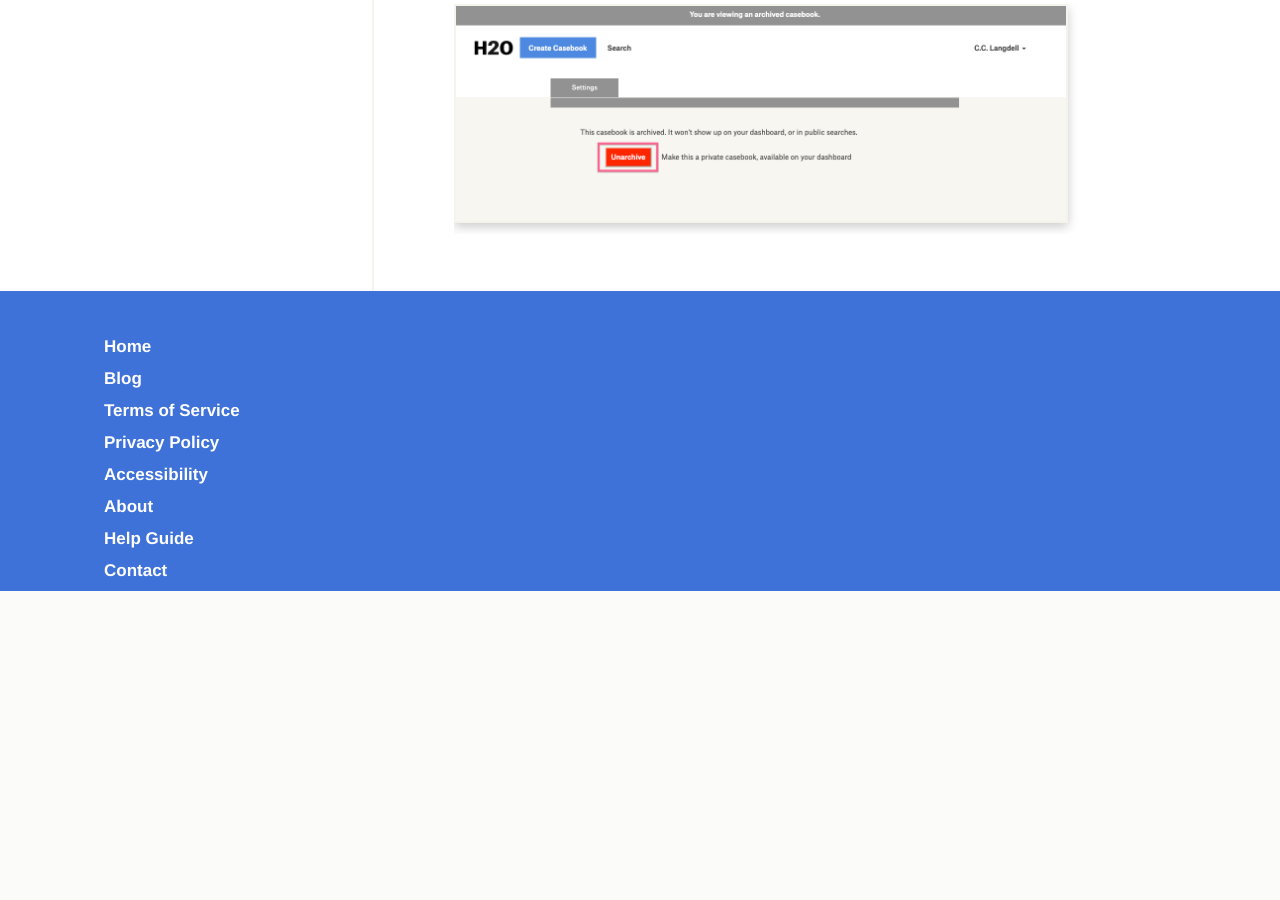
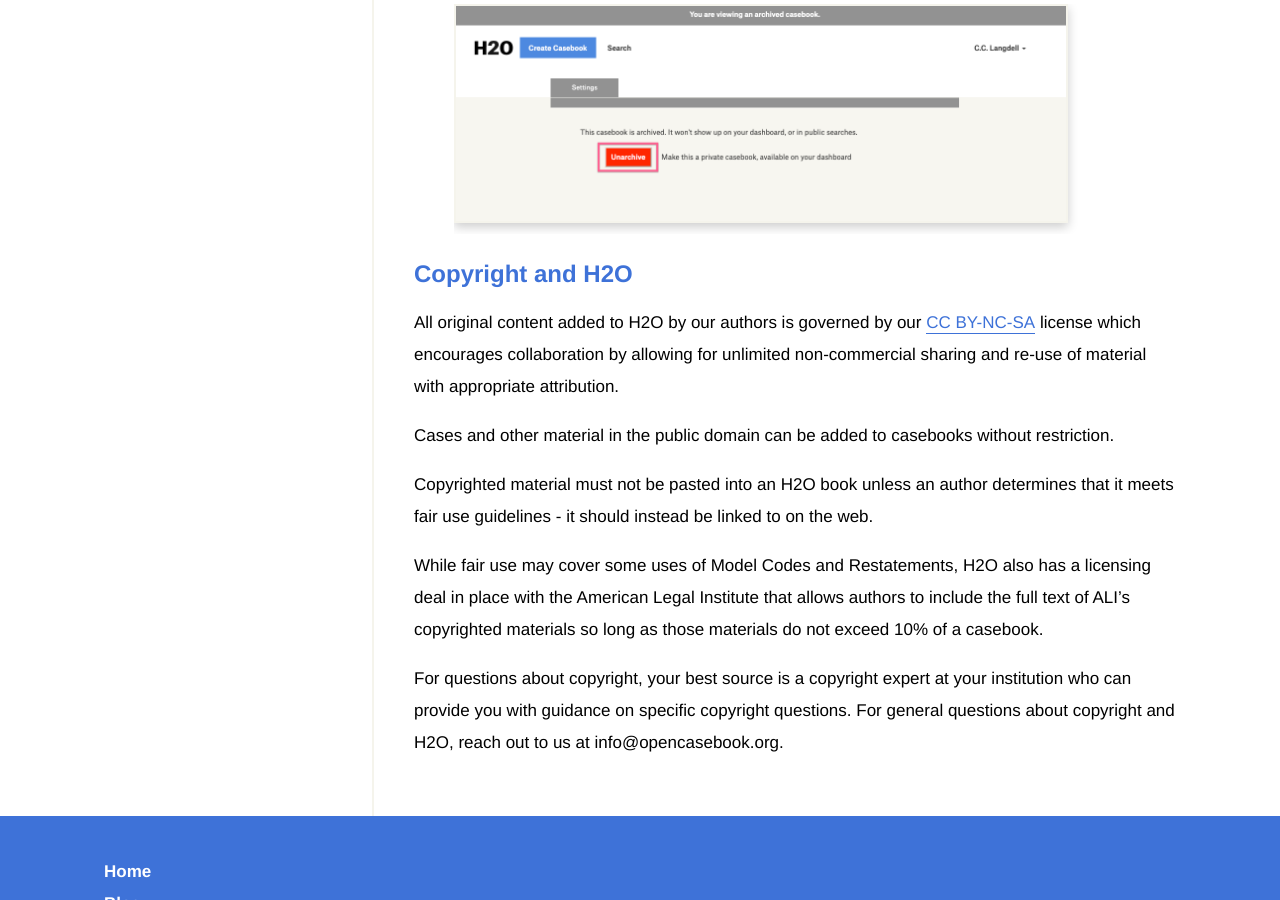
Before and after one commit to harvard-lil/h2o-static, a Jekyll site: the page built from app/making-casebooks.html, in a window 1280 px wide and 900 px high, scrolled down 19595 px. Built offline with Jekyll 4.4.1, drawn with Linux system fonts in a browser that asks for light colours; comment, search, counter and statistics services are not loaded; before the commit the page ends 20186 px from its top, so only the background shows below that; some of the changed text lies outside the part shown.

Commit message:
Update making-casebooks.html

```diff
--- a/app/making-casebooks.html
+++ b/app/making-casebooks.html
@@ -72,9 +72,10 @@ sharing-image: images/h2o-logo.svg
         <li>
             <ul class="toc-level-2">
                 <li><a href="#grouping-editions">Grouping editions</a></li>
-                <li><a href="#archiving-casebooks">Archiving</a></li>
+                <li><a href="#archiving-casebooks">Archiving casebooks</a></li>
         </ul>
         </li>
+        <li><a href="#copyright">Copyright and H2O</a></li>
     </ul>
 </nav>
 
@@ -366,4 +367,11 @@ sharing-image: images/h2o-logo.svg
         <img src="{{ site.baseurl }}/assets/images/unarchive-casebook.png" alt="A screenshot of an archived casebook’s settings tab showing the unarchive button.">
     </figure>
 
+    <h2 id="copyright">Copyright and H2O</h2>
+    <p>All original content added to H2O by our authors is governed by our <a href="https://creativecommons.org/licenses/by-nc-sa/3.0/" target="_blank">CC BY-NC-SA</a> license which encourages collaboration by allowing for unlimited non-commercial sharing and re-use of material with appropriate attribution.</p>
+    <p>Cases and other material in the public domain can be added to casebooks without restriction.</p>
+    <p>Copyrighted material must not be pasted into an H2O book unless an author determines that it meets fair use guidelines - it should instead be linked to on the web.</p>
+    <p>While fair use may cover some uses of Model Codes and Restatements, H2O also has a licensing deal in place with the American Legal Institute that allows authors to include the full text of ALI’s copyrighted materials so long as those materials do not exceed 10% of a casebook.</p>
+    <p>For questions about copyright, your best source is a copyright expert at your institution who can provide you with guidance on specific copyright questions. For general questions about copyright and H2O, reach out to us at info@opencasebook.org.</p>
+
 </main>
```
